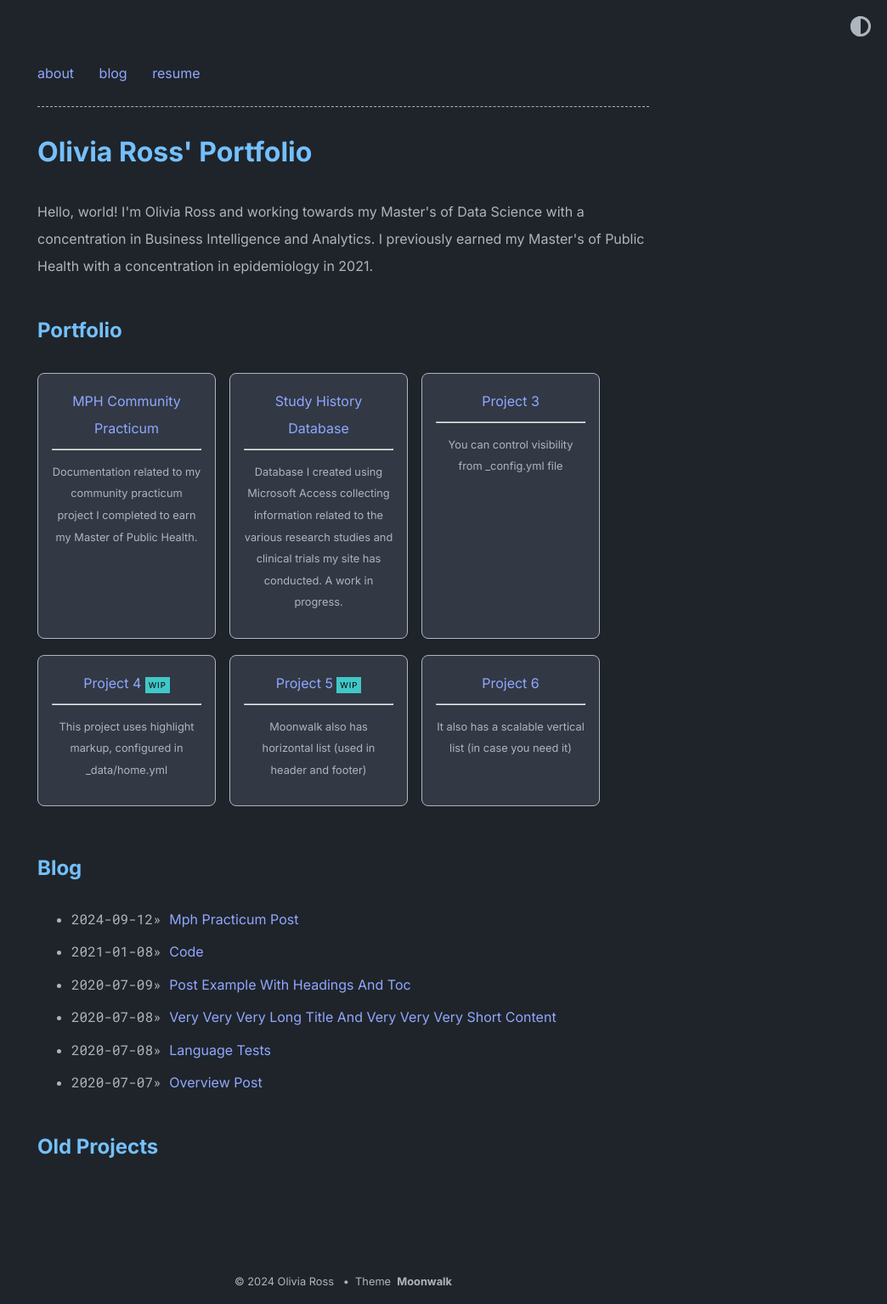
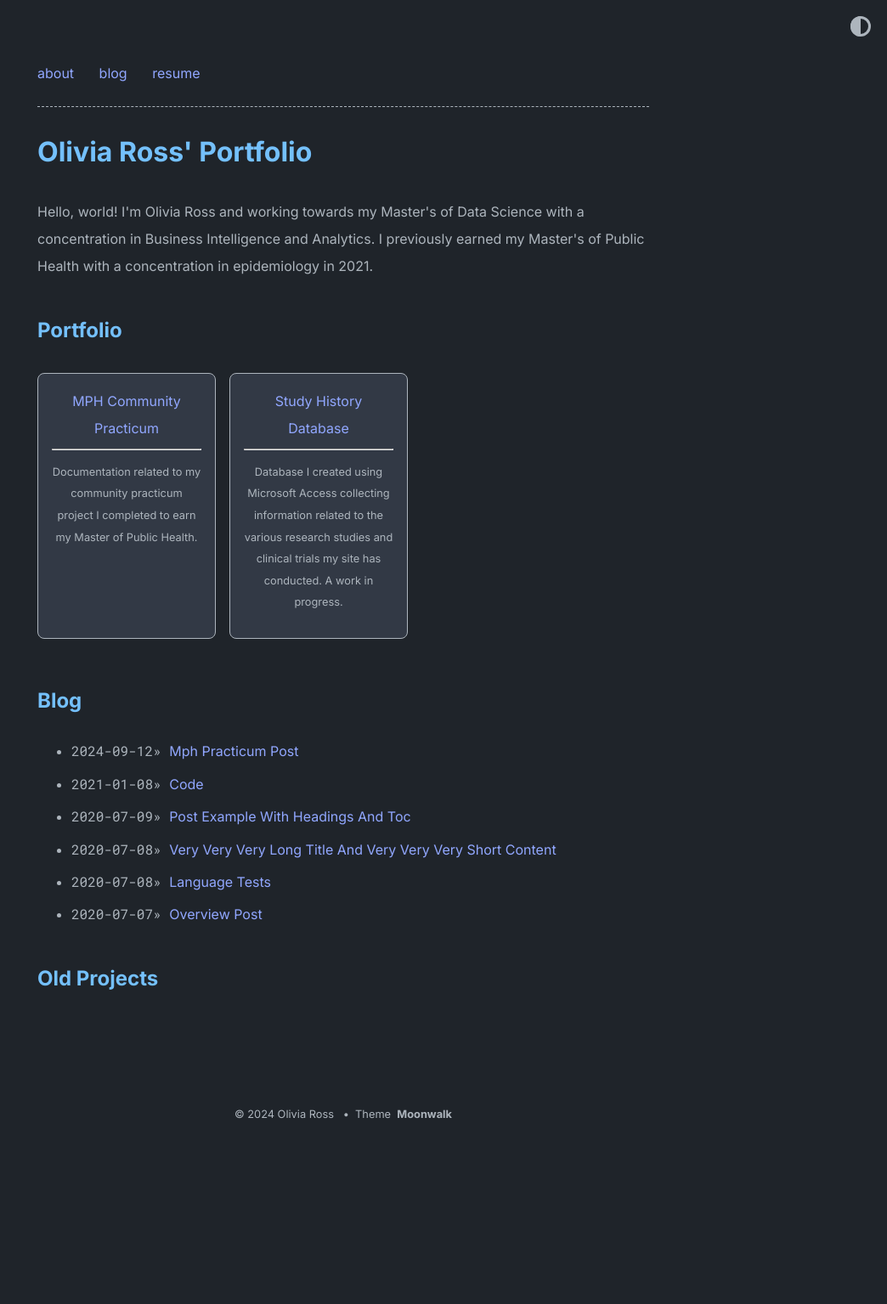
Before and after one commit to liv4data/portfolio, a Jekyll site: the page built from index.md, in a window 1280 px wide. Shown: the whole page at 85% size, without its empty margins (236-1280 px from the left). Built offline with Jekyll 4.4.1, drawn with Linux system fonts in a browser that asks for light colours; after the commit the page ends 1337 px from its top, so only the background shows below that.

Commit message:
Update home.yml

```diff
--- a/_data/home.yml
+++ b/_data/home.yml
@@ -16,21 +16,3 @@ project_entries:
   - title: Study History Database
     url: _posts/2024-09-22-study-history-database.md
     desc: Database I created using Microsoft Access collecting information related to the various research studies and clinical trials my site has conducted. A work in progress.
-
-  - title: Project 3
-    url: overview-post
-    desc: You can control visibility from _config.yml file
-
-  - title: Project 4
-    url: overview-post
-    desc: This project uses highlight markup, configured in _data/home.yml
-    highlight: WIP
-
-  - title: Project 5
-    url: overview-post
-    desc: Moonwalk also has horizontal list (used in header and footer)
-    highlight: WIP
-
-  - title: Project 6
-    url: overview-post
-    desc: It also has a scalable vertical list (in case you need it)
```
